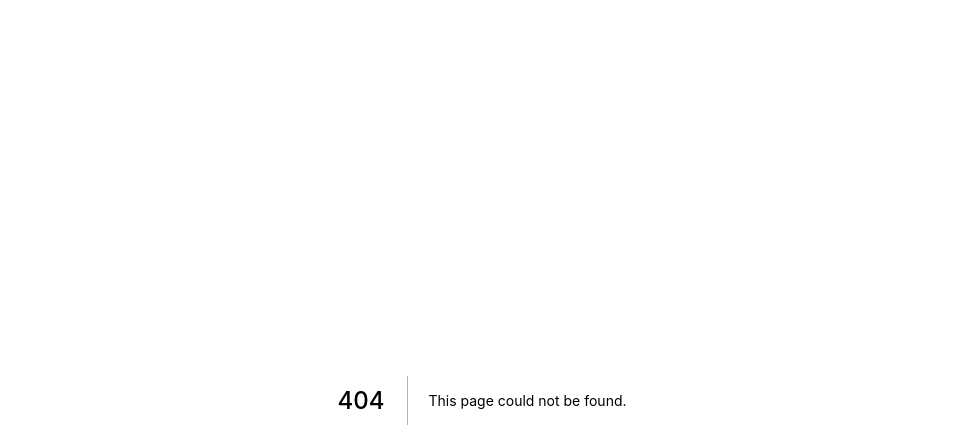
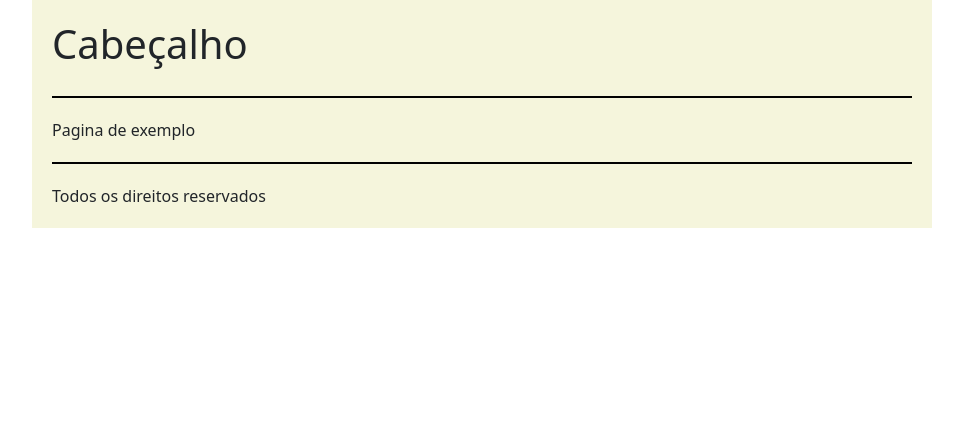
Before and after one commit to TayseRosa/nextjs-introducao, a Next.js app: page /exemplo in a window 1280 px wide. Before the commit this address had no page. Shown: the top 448 px of the page, without its empty margins (158-1121 px from the left). Built offline with nearby package versions, Linux system fonts and the light colour scheme.

Commit message:
Montando Layout único(template)

```diff
--- /dev/null
+++ b/components/Layout/Layout.module.css
@@ -0,0 +1,20 @@
+
+.container{
+  width: 100%;
+  max-width: 900px;
+  margin: auto;
+  background-color: beige;
+  padding: 20px;
+}
+
+.header{
+  border-bottom: 2px solid #000;
+  padding-bottom: 20px;
+  margin-bottom:20px;
+}
+
+.footer{
+  border-top: 2px solid #000;
+  padding-top: 20px;
+  margin-top: 20px;
+}
--- /dev/null
+++ b/components/Layout/index.tsx
@@ -0,0 +1,20 @@
+import { ReactElement } from 'react'
+import styles from './Layout.module.css'
+
+type Props={
+  children: ReactElement
+}
+
+export const Layout = ({ children }:Props) => {
+  return(
+    <div className={styles.container}>
+    <header className={styles.header}>
+      <h1>Cabeçalho</h1>
+    </header>
+
+    <main>{ children }</main>
+
+    <footer className={styles.footer}>Todos os direitos reservados</footer>
+    </div>
+  )
+}
--- a/pages/_app.tsx
+++ b/pages/_app.tsx
@@ -1,9 +1,14 @@
 import '../styles/globals.css'
 import 'bootstrap/dist/css/bootstrap.css'
 import type { AppProps } from 'next/app'
+import { Layout } from '../components/Layout'
 
 function MyApp({ Component, pageProps }: AppProps) {
-  return <Component {...pageProps} />
+  return(
+    <Layout>
+      <Component {...pageProps} />
+    </Layout>
+  )
 }
 
 export default MyApp
--- /dev/null
+++ b/pages/exemplo.tsx
@@ -0,0 +1,7 @@
+const Exemplo = () => {
+  return(
+    <div>Pagina de exemplo</div>
+  )
+}
+
+export default Exemplo;
```
Also changed, not shown: 1 other file (tests, documents, lock files or other folders).
